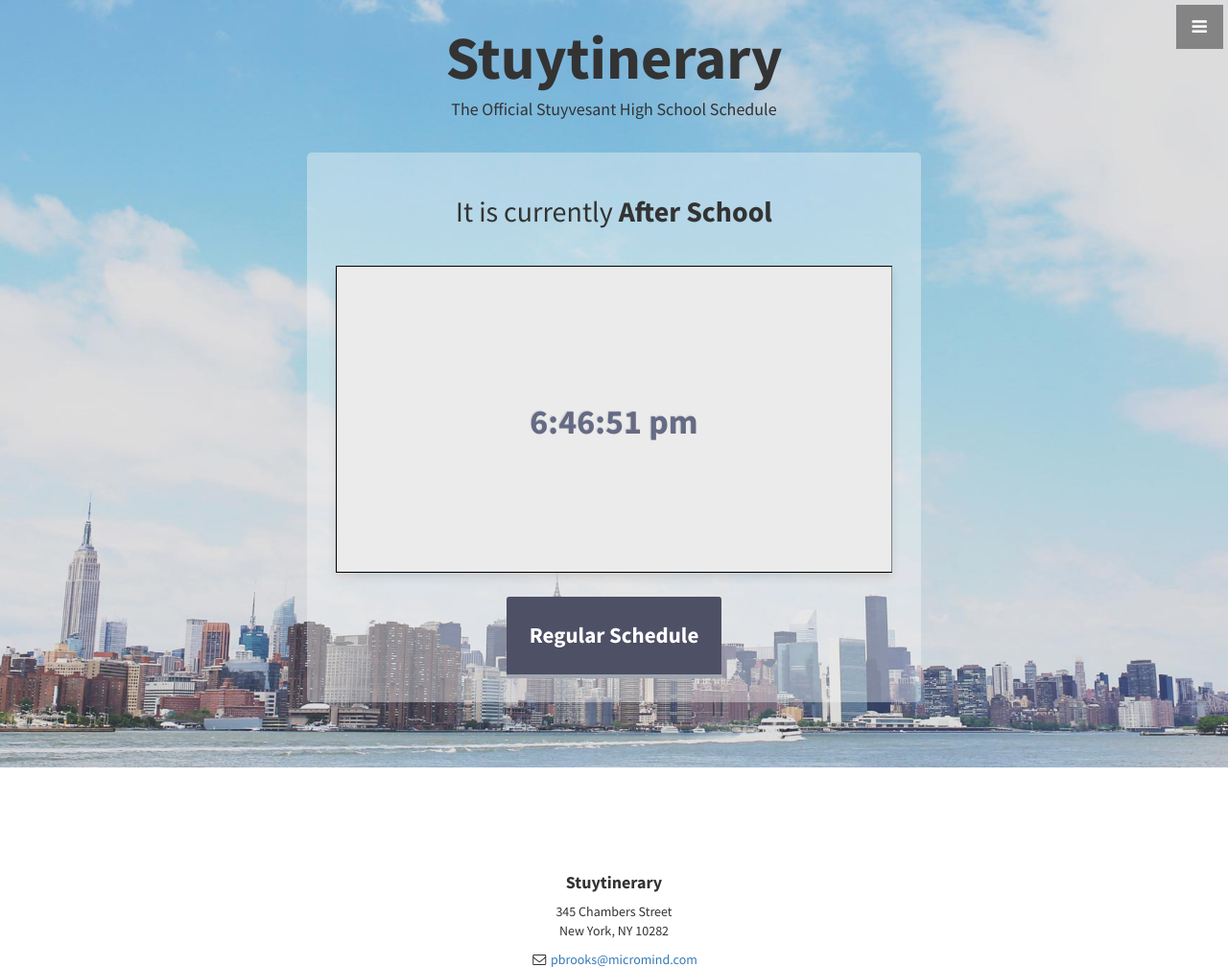
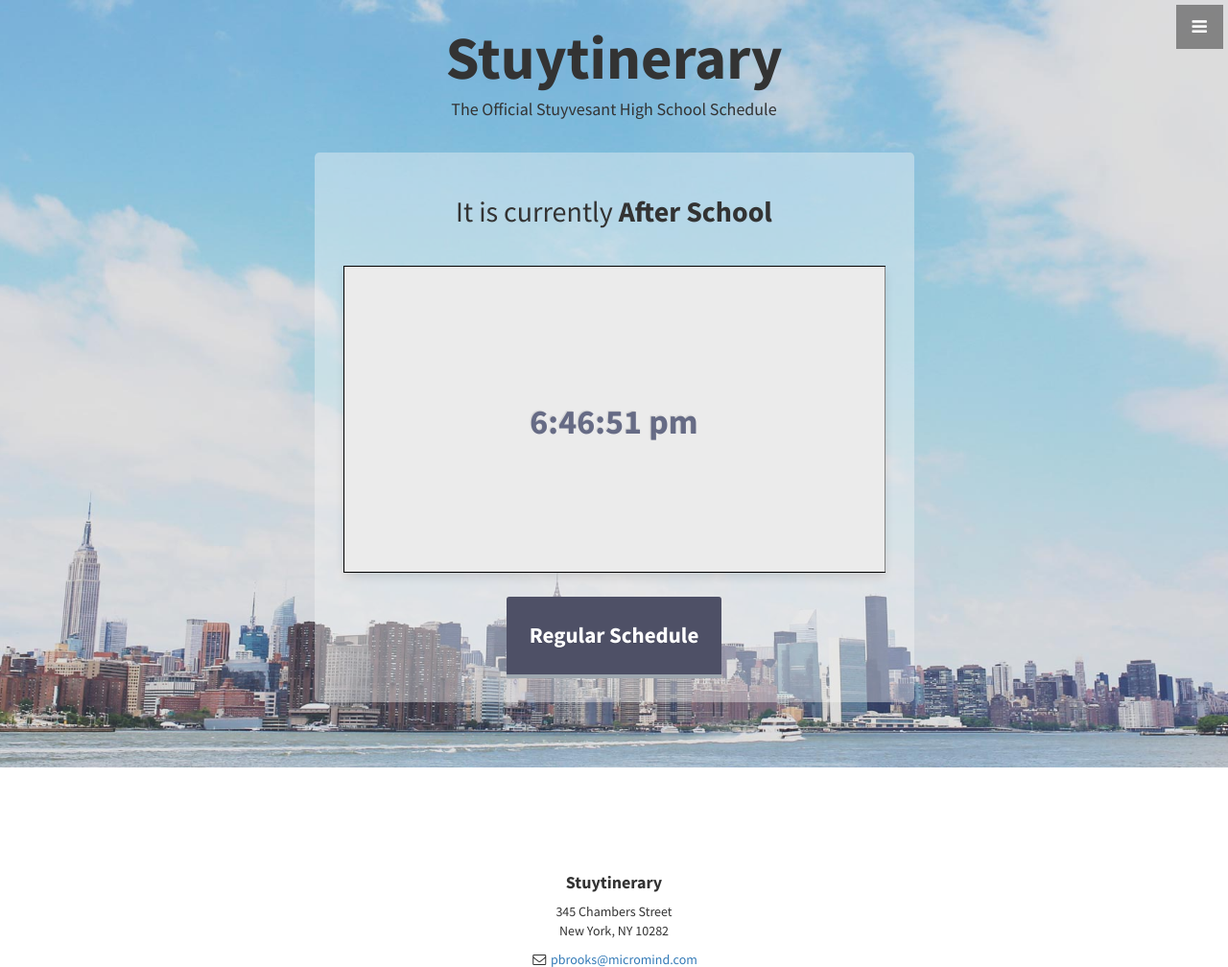
Before and after one commit to katelyj/Team_EighthGradeBully, a Flask app: page / in a window 1280 px wide. Shown: the top 1008 px of the page at 96% size. Run offline with Flask 2, Linux system fonts and the light colour scheme; some libraries are stand-ins or nearby versions.

Commit message:
pushing changes

```diff
--- a/static/css/custom.css
+++ b/static/css/custom.css
@@ -23,7 +23,7 @@
 
 }
 
-input[type=text]:focus, input[type=password]:focus, input[type=number]:focus {
+input[type=text]:focus, input[type=password]:focus, input[type=number]:focusk {
     border: 3px solid #555;
     outline:0;
     border-radius: 5px;
@@ -37,7 +37,6 @@
 button:focus{
 	outline:0;
 }
-
 
 
 /*** IMPORTED TABLE STUFF **/
--- a/templates/base.html
+++ b/templates/base.html
@@ -64,6 +64,8 @@
         </li>
 	</ul>
     </nav>
+
+
 
 
     {% block content %}
--- a/templates/schedule.html
+++ b/templates/schedule.html
@@ -32,8 +32,10 @@
 
 
 {% block content %}
+
     <header id="top" class="header">
 
+    	<div class="container-fluid">
     	<div class="row-fluid">
 
     		<div id="spacer" class="col-md-12 sspacer">
@@ -52,7 +54,9 @@
     		</div>
 
     		<div id="whitespace" class="col-md-3"></div>
-        	<div id="schedule" class="col-md-6 container schedulecontainer">
+
+
+        	<div id="schedule" class="col-md-6 container-fluid schedulecontainer">
 
         		<div id="spacer" class="col-md-12 sspacer">
     			</div>
@@ -68,7 +72,7 @@
 						<table class="table-fill" border="1" cellspacing="3" cellpadding="10" width="100%">
 						    <tr id="timer_row">
 
-						      <td class="text-center" width="50%" align="center"><h4>Minutes Past</h4><font size="7" color="#008000" face="Verdana"><label id="minutes_into">31</label></font></td>
+						      <td class="text-center" width="50%" align="center"><h4>Minutes Passed</h4><font size="7" color="#008000" face="Verdana"><label id="minutes_into">31</label></font></td>
 						      <td class="text-center" width="50%" align="center"><h4>Minutes Remaining</h4><font size="7" color="#FF0000" face="Verdana"><label id="minutes_left">10</label></font></td>
 						    </tr>
 						    <tr id="start_end">
@@ -87,7 +91,7 @@
 					<div id="spacer" class="col-md-12 sspacer">
     				</div>
 
-        			<div class="col-md-12" align="center">
+        				<div class="col-md-12" align="center">
 						<table>
 						<tr id="schedule_header" style="cursor: pointer;"class="notshown"><th class="text-center" colspan="2"><b>{{schedulename}}</b></th></tr>
 						<tr id="period0" style="display: none"><td align="center">Before School</td><td>&nbsp;12:00am - 8:00am</td></tr>
@@ -115,8 +119,12 @@
 
 		</div>
 
+
+
+
 		<div id="spacer" class="col-md-12 sspacer">
-    			</div>
+    	</div>
+    	</div>
 
 
 
```
